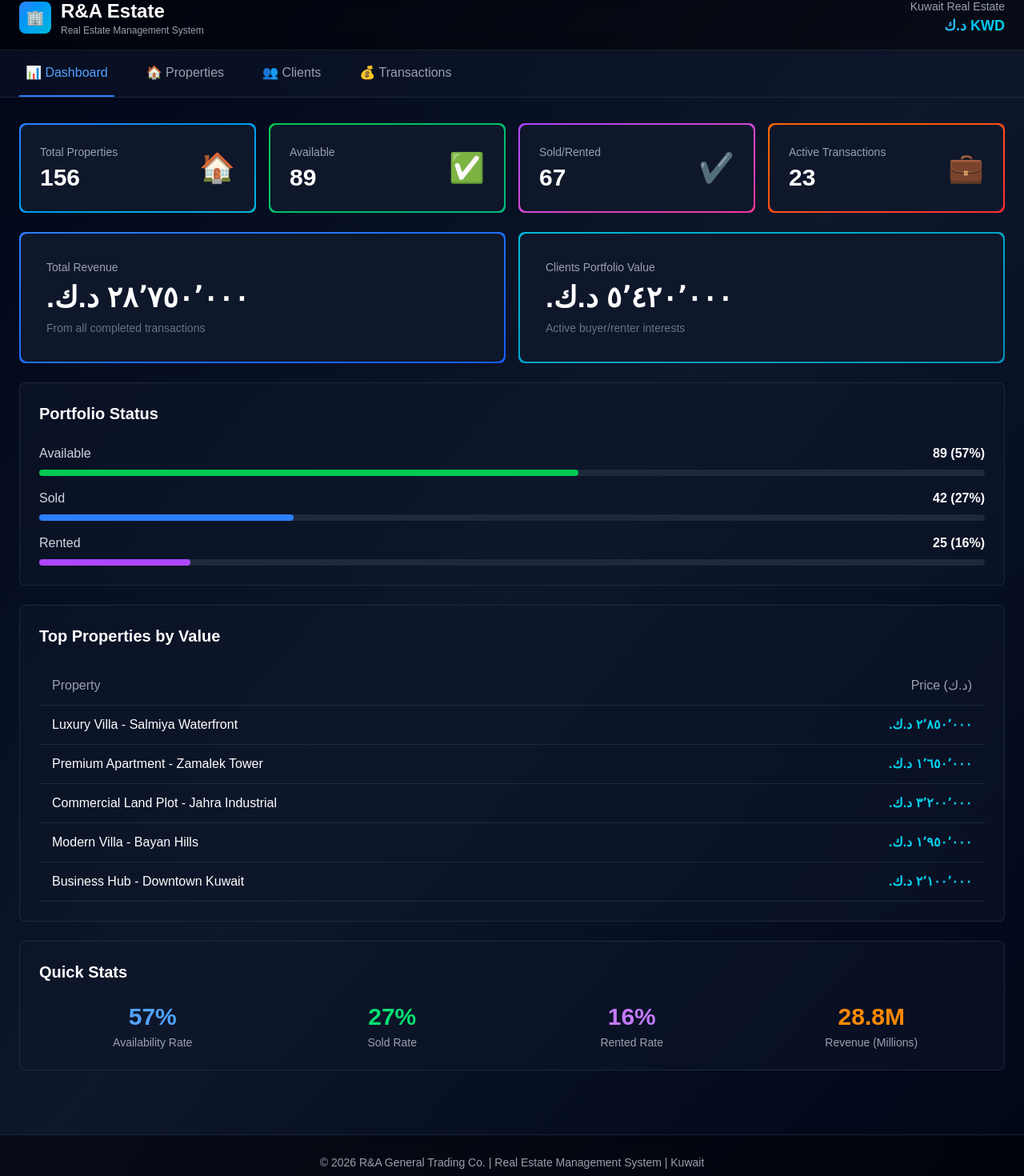
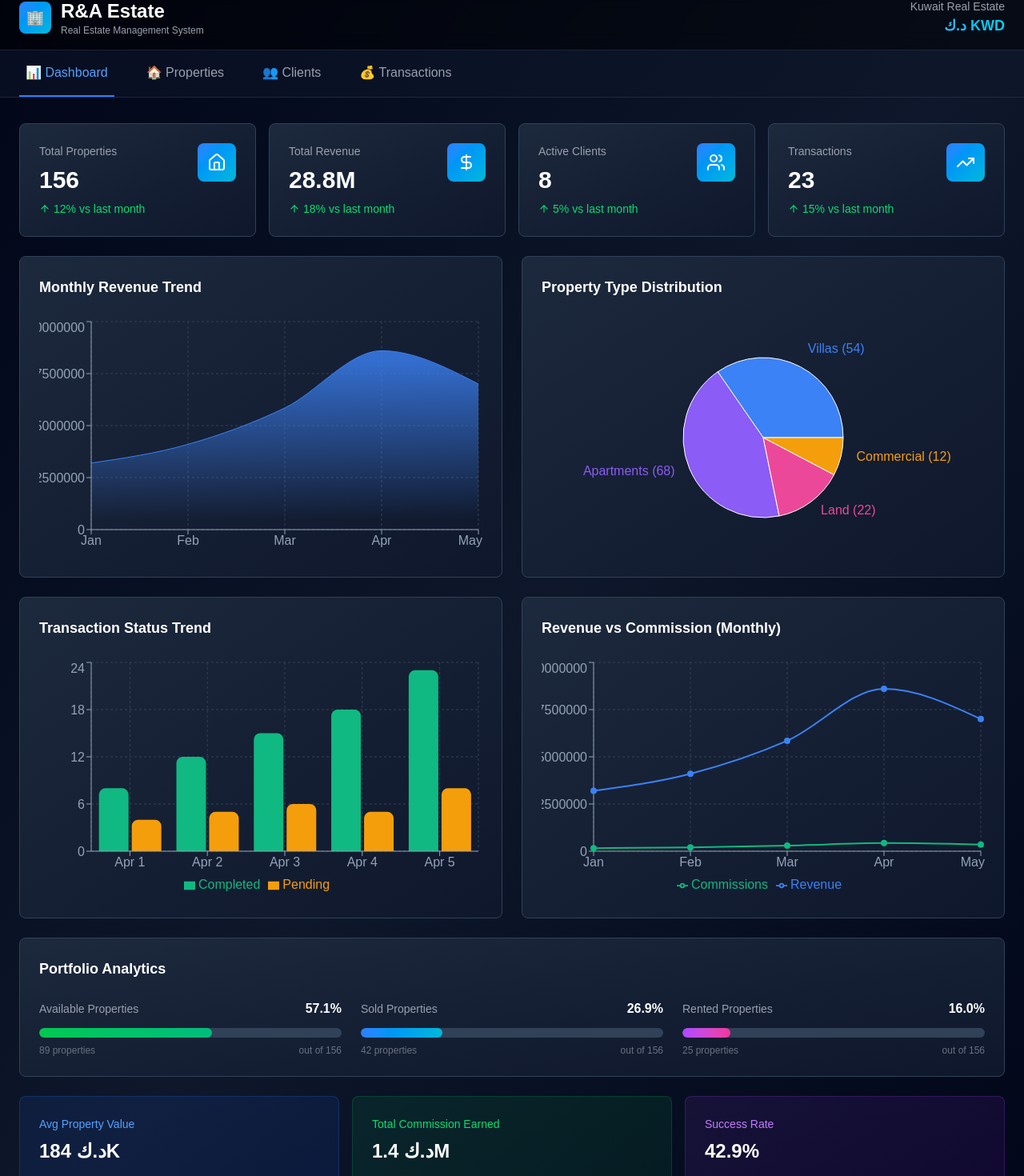
Before and after one commit to jmmsalsalem-collab/ra-estate, a Next.js app: page / in a window 1280 px wide. Shown: the part 18-1488 px from the top of the page at 80% size. Built offline with nearby package versions, Linux system fonts and the light colour scheme.

Commit message:
feat: Professional analytics dashboard with charts (revenue trends, property distribution, transaction analysis)

```diff
--- a/components/Dashboard.tsx
+++ b/components/Dashboard.tsx
@@ -1,6 +1,12 @@
 'use client';
 
-import { useEffect, useState } from 'react';
+import { useState } from 'react';
+import {
+  BarChart, Bar, LineChart, Line, PieChart, Pie, Cell,
+  XAxis, YAxis, CartesianGrid, Tooltip, Legend, ResponsiveContainer,
+  AreaChart, Area
+} from 'recharts';
+import { TrendingUp, DollarSign, Home, Users, ArrowUp, ArrowDown } from 'lucide-react';
 
 interface DashboardStats {
   totalProperties: number;
@@ -10,11 +16,13 @@ interface DashboardStats {
   totalRevenueKwd: number;
   totalClientsKwd: number;
   activeTransactions: number;
-  topPropertiesByValue: { title: string; price: number }[];
+  monthlyRevenue: Array<{ month: string; revenue: number; commissions: number }>;
+  propertyTypes: Array<{ name: string; value: number; fill: string }>;
+  transactionTrend: Array<{ date: string; completed: number; pending: number }>;
 }
 
 export default function Dashboard() {
-  const [stats, setStats] = useState<DashboardStats>({
+  const [stats] = useState<DashboardStats>({
     totalProperties: 156,
     availableProperties: 89,
     soldProperties: 42,
@@ -22,161 +30,227 @@ export default function Dashboard() {
     totalRevenueKwd: 28750000,
     totalClientsKwd: 5420000,
     activeTransactions: 23,
-    topPropertiesByValue: [
-      { title: 'Luxury Villa - Salmiya Waterfront', price: 2850000 },
-      { title: 'Premium Apartment - Zamalek Tower', price: 1650000 },
-      { title: 'Commercial Land Plot - Jahra Industrial', price: 3200000 },
-      { title: 'Modern Villa - Bayan Hills', price: 1950000 },
-      { title: 'Business Hub - Downtown Kuwait', price: 2100000 },
+    monthlyRevenue: [
+      { month: 'Jan', revenue: 3200000, commissions: 160000 },
+      { month: 'Feb', revenue: 4100000, commissions: 205000 },
+      { month: 'Mar', revenue: 5850000, commissions: 292500 },
+      { month: 'Apr', revenue: 8600000, commissions: 430000 },
+      { month: 'May', revenue: 7000000, commissions: 350000 },
+    ],
+    propertyTypes: [
+      { name: 'Villas', value: 54, fill: '#3b82f6' },
+      { name: 'Apartments', value: 68, fill: '#8b5cf6' },
+      { name: 'Land', value: 22, fill: '#ec4899' },
+      { name: 'Commercial', value: 12, fill: '#f59e0b' },
+    ],
+    transactionTrend: [
+      { date: 'Apr 1', completed: 8, pending: 4 },
+      { date: 'Apr 2', completed: 12, pending: 5 },
+      { date: 'Apr 3', completed: 15, pending: 6 },
+      { date: 'Apr 4', completed: 18, pending: 5 },
+      { date: 'Apr 5', completed: 23, pending: 8 },
     ],
   });
 
   const formatKwd = (value: number) => {
-    return new Intl.NumberFormat('ar-KW', {
-      style: 'currency',
-      currency: 'KWD',
-      minimumFractionDigits: 0,
-      maximumFractionDigits: 0,
-    }).format(value);
+    if (value >= 1000000) {
+      return (value / 1000000).toFixed(1) + 'M';
+    }
+    return (value / 1000).toFixed(0) + 'K';
   };
+
+  const StatCard = ({ icon: Icon, label, value, change, positive = true }: any) => (
+    <div className="bg-gradient-to-br from-slate-800 to-slate-900 border border-slate-700 rounded-lg p-6 hover:border-blue-500/50 transition-all">
+      <div className="flex items-start justify-between">
+        <div className="flex-1">
+          <p className="text-gray-400 text-sm font-medium mb-2">{label}</p>
+          <p className="text-3xl font-bold text-white">{value}</p>
+          {change && (
+            <div className={`flex items-center gap-1 mt-2 text-sm ${positive ? 'text-green-400' : 'text-red-400'}`}>
+              {positive ? <ArrowUp size={14} /> : <ArrowDown size={14} />}
+              <span>{change}% vs last month</span>
+            </div>
+          )}
+        </div>
+        <div className="w-12 h-12 rounded-lg bg-gradient-to-br from-blue-500 to-cyan-500 flex items-center justify-center">
+          <Icon size={24} className="text-white" />
+        </div>
+      </div>
+    </div>
+  );
 
   return (
     <div className="space-y-6">
-      {/* Key Metrics Grid */}
+      {/* Top KPIs */}
       <div className="grid grid-cols-1 md:grid-cols-2 lg:grid-cols-4 gap-4">
-        {[
-          {
-            label: 'Total Properties',
-            value: stats.totalProperties,
-            icon: '🏠',
-            color: 'from-blue-500 to-cyan-500',
-          },
-          {
-            label: 'Available',
-            value: stats.availableProperties,
-            icon: '✅',
-            color: 'from-green-500 to-emerald-500',
-          },
-          {
-            label: 'Sold/Rented',
-            value: stats.soldProperties + stats.rentedProperties,
-            icon: '✔️',
-            color: 'from-purple-500 to-pink-500',
-          },
-          {
-            label: 'Active Transactions',
-            value: stats.activeTransactions,
-            icon: '💼',
-            color: 'from-orange-500 to-red-500',
-          },
-        ].map((metric, idx) => (
-          <div
-            key={idx}
-            className={`bg-gradient-to-br ${metric.color} p-0.5 rounded-lg`}
-          >
-            <div className="bg-slate-900 rounded-lg p-6">
-              <div className="flex items-center justify-between">
-                <div>
-                  <p className="text-gray-400 text-sm mb-1">{metric.label}</p>
-                  <p className="text-3xl font-bold text-white">{metric.value}</p>
-                </div>
-                <span className="text-4xl">{metric.icon}</span>
-              </div>
-            </div>
-          </div>
-        ))}
+        <StatCard
+          icon={Home}
+          label="Total Properties"
+          value={stats.totalProperties}
+          change={12}
+          positive={true}
+        />
+        <StatCard
+          icon={DollarSign}
+          label="Total Revenue"
+          value={formatKwd(stats.totalRevenueKwd)}
+          change={18}
+          positive={true}
+        />
+        <StatCard
+          icon={Users}
+          label="Active Clients"
+          value={8}
+          change={5}
+          positive={true}
+        />
+        <StatCard
+          icon={TrendingUp}
+          label="Transactions"
+          value={stats.activeTransactions}
+          change={15}
+          positive={true}
+        />
       </div>
 
-      {/* Revenue Section */}
-      <div className="grid grid-cols-1 lg:grid-cols-2 gap-4">
-        {/* Total Revenue */}
-        <div className="bg-gradient-to-br from-blue-500 to-blue-600 p-0.5 rounded-lg">
-          <div className="bg-slate-900 rounded-lg p-8">
-            <p className="text-gray-400 text-sm mb-2">Total Revenue</p>
-            <p className="text-4xl font-bold text-white mb-2">
-              {formatKwd(stats.totalRevenueKwd)}
-            </p>
-            <p className="text-gray-500 text-sm">From all completed transactions</p>
-          </div>
+      {/* Charts Row 1 */}
+      <div className="grid grid-cols-1 lg:grid-cols-2 gap-6">
+        {/* Monthly Revenue Trend */}
+        <div className="bg-gradient-to-br from-slate-800 to-slate-900 border border-slate-700 rounded-lg p-6">
+          <h3 className="text-lg font-bold text-white mb-6">Monthly Revenue Trend</h3>
+          <ResponsiveContainer width="100%" height={300}>
+            <AreaChart data={stats.monthlyRevenue}>
+              <defs>
+                <linearGradient id="colorRevenue" x1="0" y1="0" x2="0" y2="1">
+                  <stop offset="5%" stopColor="#3b82f6" stopOpacity={0.8}/>
+                  <stop offset="95%" stopColor="#3b82f6" stopOpacity={0}/>
+                </linearGradient>
+              </defs>
+              <CartesianGrid strokeDasharray="3 3" stroke="#334155" />
+              <XAxis dataKey="month" stroke="#94a3b8" />
+              <YAxis stroke="#94a3b8" />
+              <Tooltip
+                contentStyle={{ backgroundColor: '#1e293b', border: '1px solid #475569', borderRadius: '8px' }}
+                labelStyle={{ color: '#fff' }}
+                formatter={(value: any) => `د.ك ${(value / 1000000).toFixed(1)}M`}
+              />
+              <Area type="monotone" dataKey="revenue" stroke="#3b82f6" fillOpacity={1} fill="url(#colorRevenue)" />
+            </AreaChart>
+          </ResponsiveContainer>
         </div>
 
-        {/* Active Clients Value */}
-        <div className="bg-gradient-to-br from-cyan-500 to-cyan-600 p-0.5 rounded-lg">
-          <div className="bg-slate-900 rounded-lg p-8">
-            <p className="text-gray-400 text-sm mb-2">Clients Portfolio Value</p>
-            <p className="text-4xl font-bold text-white mb-2">
-              {formatKwd(stats.totalClientsKwd)}
-            </p>
-            <p className="text-gray-500 text-sm">Active buyer/renter interests</p>
-          </div>
+        {/* Property Type Distribution */}
+        <div className="bg-gradient-to-br from-slate-800 to-slate-900 border border-slate-700 rounded-lg p-6">
+          <h3 className="text-lg font-bold text-white mb-6">Property Type Distribution</h3>
+          <ResponsiveContainer width="100%" height={300}>
+            <PieChart>
+              <Pie
+                data={stats.propertyTypes}
+                cx="50%"
+                cy="50%"
+                labelLine={false}
+                label={({ name, value }) => `${name} (${value})`}
+                outerRadius={100}
+                fill="#8884d8"
+                dataKey="value"
+              >
+                {stats.propertyTypes.map((entry, index) => (
+                  <Cell key={`cell-${index}`} fill={entry.fill} />
+                ))}
+              </Pie>
+              <Tooltip
+                contentStyle={{ backgroundColor: '#1e293b', border: '1px solid #475569', borderRadius: '8px' }}
+                labelStyle={{ color: '#fff' }}
+              />
+            </PieChart>
+          </ResponsiveContainer>
         </div>
       </div>
 
-      {/* Properties by Status Chart */}
-      <div className="bg-slate-900/50 border border-slate-700/50 rounded-lg p-6">
-        <h2 className="text-xl font-bold text-white mb-6">Portfolio Status</h2>
-        <div className="space-y-4">
+      {/* Charts Row 2 */}
+      <div className="grid grid-cols-1 lg:grid-cols-2 gap-6">
+        {/* Transaction Status Trend */}
+        <div className="bg-gradient-to-br from-slate-800 to-slate-900 border border-slate-700 rounded-lg p-6">
+          <h3 className="text-lg font-bold text-white mb-6">Transaction Status Trend</h3>
+          <ResponsiveContainer width="100%" height={300}>
+            <BarChart data={stats.transactionTrend}>
+              <CartesianGrid strokeDasharray="3 3" stroke="#334155" />
+              <XAxis dataKey="date" stroke="#94a3b8" />
+              <YAxis stroke="#94a3b8" />
+              <Tooltip
+                contentStyle={{ backgroundColor: '#1e293b', border: '1px solid #475569', borderRadius: '8px' }}
+                labelStyle={{ color: '#fff' }}
+              />
+              <Legend />
+              <Bar dataKey="completed" fill="#10b981" name="Completed" radius={[8, 8, 0, 0]} />
+              <Bar dataKey="pending" fill="#f59e0b" name="Pending" radius={[8, 8, 0, 0]} />
+            </BarChart>
+          </ResponsiveContainer>
+        </div>
+
+        {/* Revenue vs Commission */}
+        <div className="bg-gradient-to-br from-slate-800 to-slate-900 border border-slate-700 rounded-lg p-6">
+          <h3 className="text-lg font-bold text-white mb-6">Revenue vs Commission (Monthly)</h3>
+          <ResponsiveContainer width="100%" height={300}>
+            <LineChart data={stats.monthlyRevenue}>
+              <CartesianGrid strokeDasharray="3 3" stroke="#334155" />
+              <XAxis dataKey="month" stroke="#94a3b8" />
+              <YAxis stroke="#94a3b8" />
+              <Tooltip
+                contentStyle={{ backgroundColor: '#1e293b', border: '1px solid #475569', borderRadius: '8px' }}
+                labelStyle={{ color: '#fff' }}
+                formatter={(value: any) => `د.ك ${(value / 1000000).toFixed(2)}M`}
+              />
+              <Legend />
+              <Line type="monotone" dataKey="revenue" stroke="#3b82f6" strokeWidth={2} name="Revenue" dot={{ fill: '#3b82f6' }} />
+              <Line type="monotone" dataKey="commissions" stroke="#10b981" strokeWidth={2} name="Commissions" dot={{ fill: '#10b981' }} />
+            </LineChart>
+          </ResponsiveContainer>
+        </div>
+      </div>
+
+      {/* Portfolio Analytics */}
+      <div className="bg-gradient-to-br from-slate-800 to-slate-900 border border-slate-700 rounded-lg p-6">
+        <h3 className="text-lg font-bold text-white mb-6">Portfolio Analytics</h3>
+        <div className="grid grid-cols-1 md:grid-cols-3 gap-6">
           {[
-            { label: 'Available', count: stats.availableProperties, color: 'bg-green-500', percentage: (stats.availableProperties / stats.totalProperties) * 100 },
-            { label: 'Sold', count: stats.soldProperties, color: 'bg-blue-500', percentage: (stats.soldProperties / stats.totalProperties) * 100 },
-            { label: 'Rented', count: stats.rentedProperties, color: 'bg-purple-500', percentage: (stats.rentedProperties / stats.totalProperties) * 100 },
-          ].map((status, idx) => (
+            { label: 'Available Properties', value: stats.availableProperties, total: stats.totalProperties, color: 'from-green-500 to-emerald-500', percentage: (stats.availableProperties / stats.totalProperties * 100).toFixed(1) },
+            { label: 'Sold Properties', value: stats.soldProperties, total: stats.totalProperties, color: 'from-blue-500 to-cyan-500', percentage: (stats.soldProperties / stats.totalProperties * 100).toFixed(1) },
+            { label: 'Rented Properties', value: stats.rentedProperties, total: stats.totalProperties, color: 'from-purple-500 to-pink-500', percentage: (stats.rentedProperties / stats.totalProperties * 100).toFixed(1) },
+          ].map((item, idx) => (
             <div key={idx}>
-              <div className="flex justify-between items-center mb-2">
-                <span className="text-gray-300">{status.label}</span>
-                <span className="text-white font-bold">{status.count} ({status.percentage.toFixed(0)}%)</span>
+              <div className="flex items-center justify-between mb-3">
+                <span className="text-gray-400 text-sm font-medium">{item.label}</span>
+                <span className="text-white font-bold">{item.percentage}%</span>
               </div>
-              <div className="w-full bg-slate-800 rounded-full h-2">
-                <div className={`${status.color} h-2 rounded-full transition-all`} style={{ width: `${status.percentage}%` }} />
+              <div className="w-full bg-slate-700 rounded-full h-3 overflow-hidden">
+                <div
+                  className={`h-3 rounded-full bg-gradient-to-r ${item.color} transition-all`}
+                  style={{ width: `${item.percentage}%` }}
+                />
+              </div>
+              <div className="flex justify-between mt-2 text-xs text-gray-500">
+                <span>{item.value} properties</span>
+                <span>out of {item.total}</span>
               </div>
             </div>
           ))}
         </div>
       </div>
 
-      {/* Top Properties Table */}
-      <div className="bg-slate-900/50 border border-slate-700/50 rounded-lg p-6">
-        <h2 className="text-xl font-bold text-white mb-6">Top Properties by Value</h2>
-        <div className="overflow-x-auto">
-          <table className="w-full">
-            <thead>
-              <tr className="border-b border-slate-700/50">
-                <th className="text-left py-3 px-4 text-gray-400 font-medium">Property</th>
-                <th className="text-right py-3 px-4 text-gray-400 font-medium">Price (د.ك)</th>
-              </tr>
-            </thead>
-            <tbody>
-              {stats.topPropertiesByValue.map((prop, idx) => (
-                <tr key={idx} className="border-b border-slate-700/50 hover:bg-slate-800/30 transition-colors">
-                  <td className="py-3 px-4 text-white">{prop.title}</td>
-                  <td className="py-3 px-4 text-right text-cyan-400 font-semibold">{formatKwd(prop.price)}</td>
-                </tr>
-              ))}
-            </tbody>
-          </table>
+      {/* Key Metrics Summary */}
+      <div className="grid grid-cols-1 md:grid-cols-3 gap-4">
+        <div className="bg-gradient-to-br from-blue-500/10 to-blue-600/10 border border-blue-500/20 rounded-lg p-6">
+          <p className="text-blue-400 text-sm font-medium mb-2">Avg Property Value</p>
+          <p className="text-2xl font-bold text-white">د.ك {formatKwd(stats.totalRevenueKwd / stats.totalProperties)}</p>
         </div>
-      </div>
-
-      {/* Quick Stats */}
-      <div className="bg-slate-900/50 border border-slate-700/50 rounded-lg p-6">
-        <h2 className="text-xl font-bold text-white mb-6">Quick Stats</h2>
-        <div className="grid grid-cols-2 md:grid-cols-4 gap-4">
-          <div className="text-center">
-            <p className="text-3xl font-bold text-blue-400">{((stats.availableProperties / stats.totalProperties) * 100).toFixed(0)}%</p>
-            <p className="text-sm text-gray-400 mt-1">Availability Rate</p>
-          </div>
-          <div className="text-center">
-            <p className="text-3xl font-bold text-green-400">{((stats.soldProperties / stats.totalProperties) * 100).toFixed(0)}%</p>
-            <p className="text-sm text-gray-400 mt-1">Sold Rate</p>
-          </div>
-          <div className="text-center">
-            <p className="text-3xl font-bold text-purple-400">{((stats.rentedProperties / stats.totalProperties) * 100).toFixed(0)}%</p>
-            <p className="text-sm text-gray-400 mt-1">Rented Rate</p>
-          </div>
-          <div className="text-center">
-            <p className="text-3xl font-bold text-orange-400">{(stats.totalRevenueKwd / 1000000).toFixed(1)}M</p>
-            <p className="text-sm text-gray-400 mt-1">Revenue (Millions)</p>
-          </div>
+        <div className="bg-gradient-to-br from-green-500/10 to-green-600/10 border border-green-500/20 rounded-lg p-6">
+          <p className="text-green-400 text-sm font-medium mb-2">Total Commission Earned</p>
+          <p className="text-2xl font-bold text-white">د.ك {formatKwd(stats.totalRevenueKwd * 0.05)}</p>
+        </div>
+        <div className="bg-gradient-to-br from-purple-500/10 to-purple-600/10 border border-purple-500/20 rounded-lg p-6">
+          <p className="text-purple-400 text-sm font-medium mb-2">Success Rate</p>
+          <p className="text-2xl font-bold text-white">{((stats.soldProperties + stats.rentedProperties) / stats.totalProperties * 100).toFixed(1)}%</p>
         </div>
       </div>
     </div>
--- a/package.json
+++ b/package.json
@@ -8,9 +8,11 @@
     "start": "next start"
   },
   "dependencies": {
+    "lucide-react": "^1.7.0",
     "next": "16.2.2",
     "react": "19.2.4",
-    "react-dom": "19.2.4"
+    "react-dom": "19.2.4",
+    "recharts": "^3.8.1"
   },
   "devDependencies": {
     "@tailwindcss/postcss": "^4",
```
Also changed, not shown: 1 other file (tests, documents, lock files or other folders).
